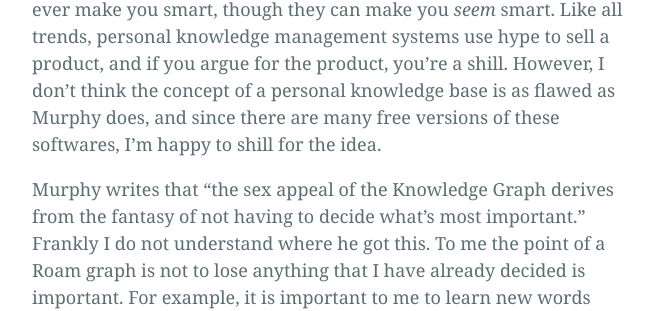
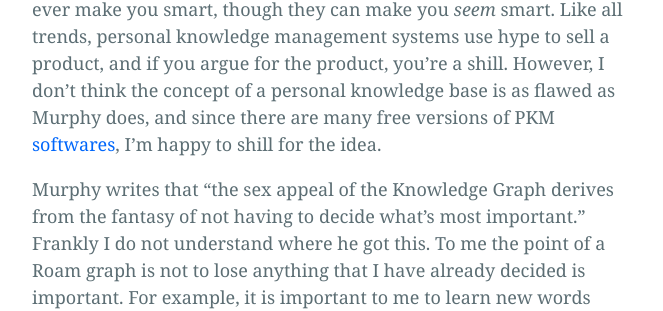
Before and after one commit to bliss-st/ss-website, a Jekyll site: the page built from _posts/2022-4-27-in-defense.md, in a window 1280 px wide and 900 px high, scrolled down 633 px. Shown: the part 263-574 px from the top of the window, without its empty margins (308-971 px from the left). Built offline with Jekyll 4.4.1, drawn with Linux system fonts in a browser that asks for light colours.

Commit message:
Update 2022-4-27-in-defense.md

```diff
--- a/_posts/2022-4-27-in-defense.md
+++ b/_posts/2022-4-27-in-defense.md
@@ -7,7 +7,7 @@ tags: [personal]
 
 ![boxer](/assets/boxer.png)
 
-I like Justin Murphy's Other Life newsletter, and I wanted to briefly respond to [this post]("https://www.otherlife.co/pkm/"). In it he writes that "Personal Knowledge Management" softwares and the "Knowledge Graph ideology" that goes with them is mostly marketing and that no software tool will ever make you smart, though they can make you <em>seem</em> smart. Like all trends, personal knowledge management systems use hype to sell a product, and if you argue for the product, you're a shill. However, I don't think the concept of a personal knowledge base is as flawed as Murphy does, and since there are many free versions of these softwares, I'm happy to shill for the idea.
+I like Justin Murphy's Other Life newsletter, and I wanted to briefly respond to [this post]("https://www.otherlife.co/pkm/"). In it he writes that "Personal Knowledge Management" softwares and the "Knowledge Graph ideology" that goes with them is mostly marketing and that no software tool will ever make you smart, though they can make you <em>seem</em> smart. Like all trends, personal knowledge management systems use hype to sell a product, and if you argue for the product, you're a shill. However, I don't think the concept of a personal knowledge base is as flawed as Murphy does, and since there are many free versions of PKM [softwares]("https://logseq.com/"), I'm happy to shill for the idea.
 
 Murphy writes that "the sex appeal of the Knowledge Graph derives from the fantasy of not having to decide what's most important." Frankly I do not understand where he got this. To me the point of a Roam graph is not to lose anything that I have already decided is important. For example, it is important to me to learn new words when I read and to use them in my own writing. I wish that I could look up every new word that I encounter while reading, memorize it on the spot, and have it for posterity. But this action would interrupt my reading, and unfortunately I have to use a word in a sentence a couple of times before I truly own it. So I add the words I don't know to my graph, which shows me a new word and two review words each day.
 
```
